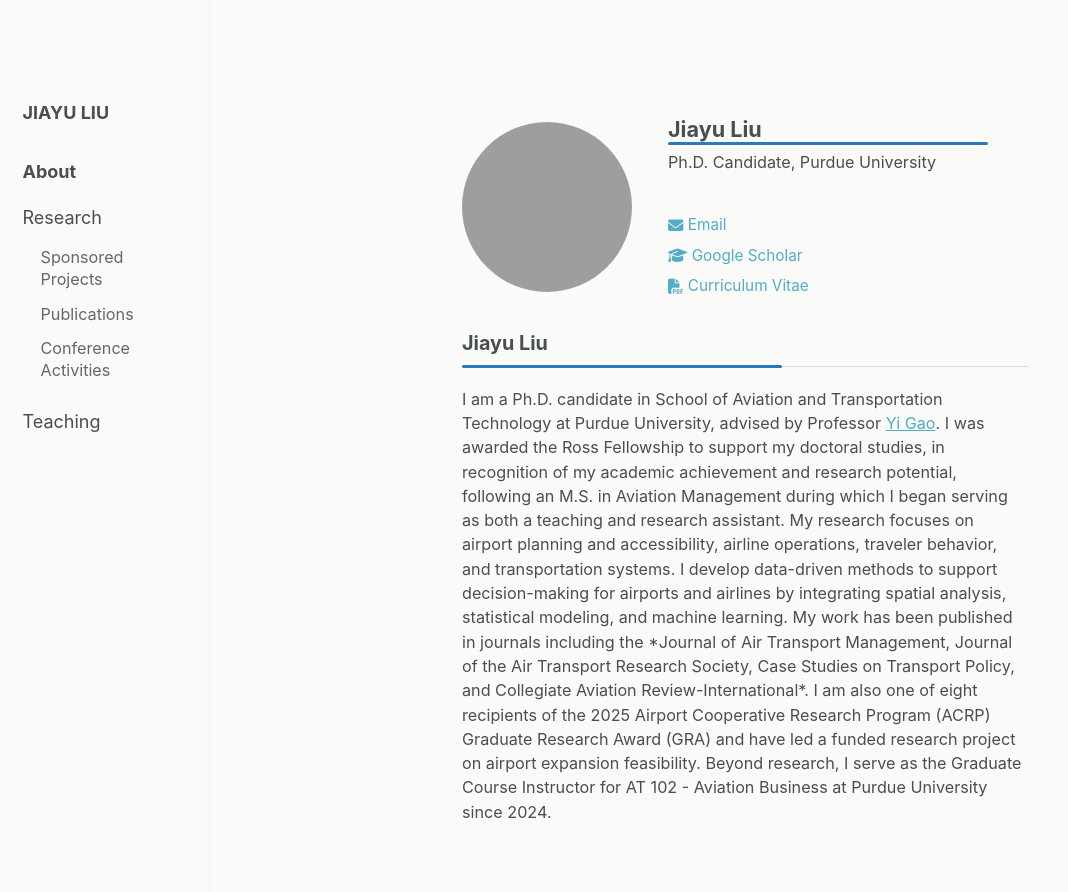
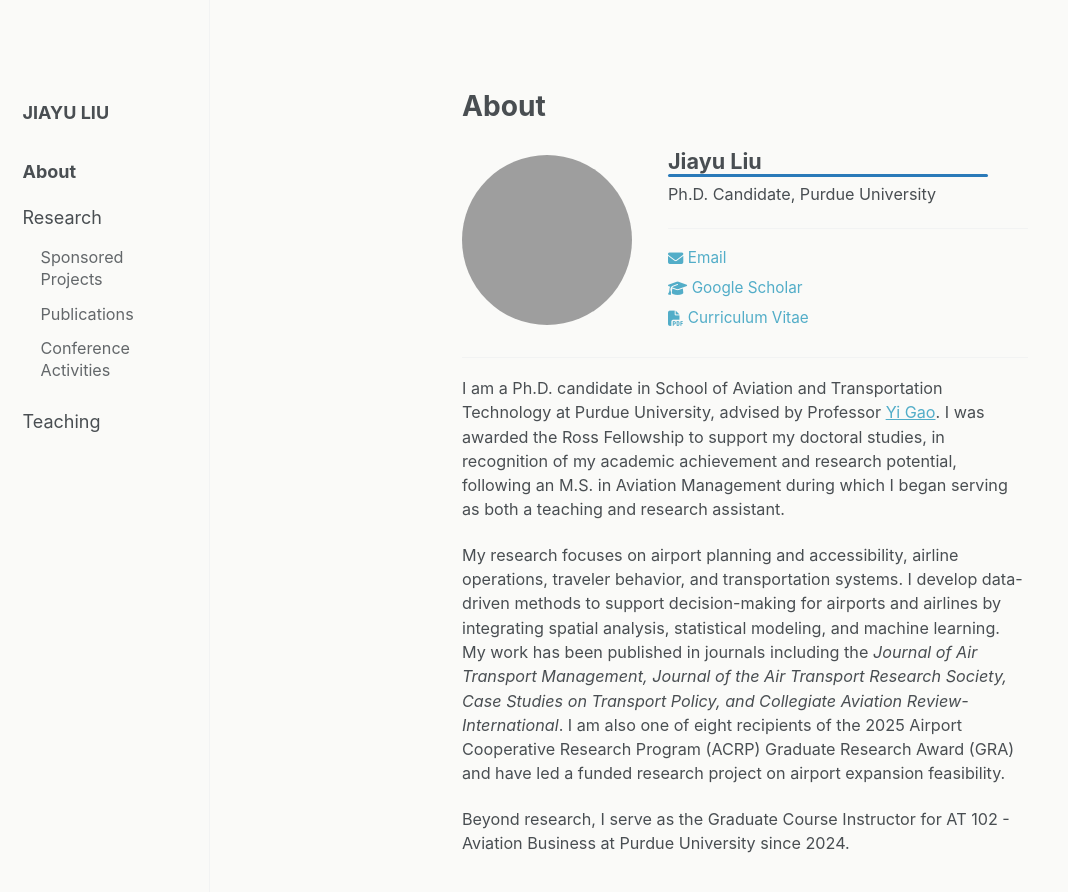
Before and after one commit to liu3309/liu3309.github.io, a Jekyll site: the page built from index.md, in a window 1280 px wide and 900 px high. Shown: the top 892 px of the window, without its empty margins (0-1068 px from the left). Built offline with Jekyll 4.4.1, drawn with Linux system fonts in a browser that asks for light colours; our own code applies the rules of GitHub Pages for plain Markdown files; a script that is not in the unit is left out.

Commit message:
Update index.md

```diff
--- a/index.md
+++ b/index.md
@@ -1,8 +1,12 @@
+---
+title: "About"
+permalink: /
+layout: single
+classes: wide
+author_profile: false
+---
 {% include about-profile.html %}
-
-<h2>Jiayu Liu</h2>
-
-<p>
+---
 
 I am a Ph.D. candidate in School of Aviation and Transportation Technology at Purdue University, advised by Professor <a href="https://sites.google.com/view/yi-gao/home" target="_blank" rel="noopener">Yi Gao</a>. I was awarded the Ross Fellowship to support my doctoral studies, in recognition of my academic achievement and research potential, following an M.S. in Aviation Management during which I began serving as both a teaching and research assistant.
 
@@ -10,7 +14,6 @@ My research focuses on airport planning and accessibility, airline operations, t
 
 Beyond research, I serve as the Graduate Course Instructor for AT 102 - Aviation Business at Purdue University since 2024.
 
-</p>
 
 
 
```
